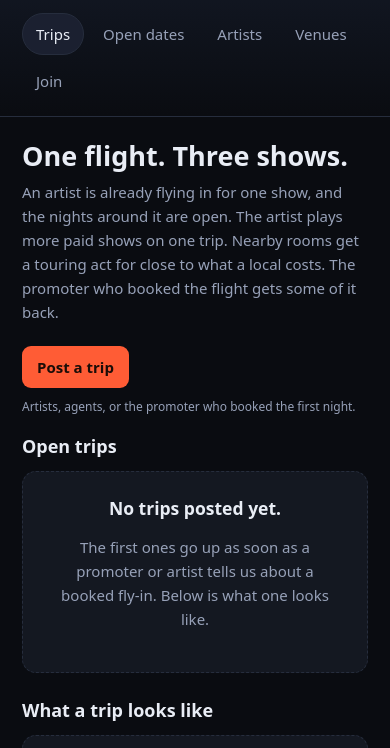
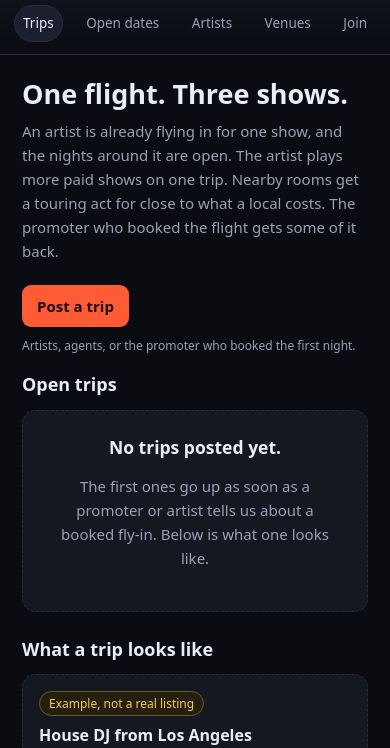
Before and after one commit to Albert-Botticus/botticus-site, a plain HTML site: page flyover/index.html in a window 390 px wide. Shown: the part 67-815 px from the top of the page. Drawn offline with Linux system fonts and the light colour scheme.

Commit message:
Flyover: keep the tab menu on one line on phones

```diff
--- a/flyover/index.html
+++ b/flyover/index.html
@@ -130,6 +130,20 @@ legend{color:var(--dim);font-size:12px;padding:0 6px}
 .night.taken{background:var(--panel2);color:var(--dim)}
 .night.open{border-color:#1d6b5e;background:#0e2420}
 .night.open b{color:var(--good)}
+
+/* the five tabs stay on one line on a phone; if a screen is narrower still they scroll sideways */
+.tabs{flex-wrap:nowrap;overflow-x:auto;scrollbar-width:none;max-width:100%}
+.tabs::-webkit-scrollbar{display:none}
+.tabs button{white-space:nowrap;flex:0 0 auto}
+@media (max-width:720px){
+  .top{padding:12px 14px;gap:10px}
+  .tabs{width:100%;gap:2px;justify-content:space-between}
+  .tabs button{padding:7px 8px;font-size:13.5px}
+}
+
+.tabs{min-width:0}
+.top{max-width:100vw}
+@media (max-width:350px){ .tabs{justify-content:flex-start} .tabs button{padding:7px 6px;font-size:13px} }
 
 </style>
 </head>
```
